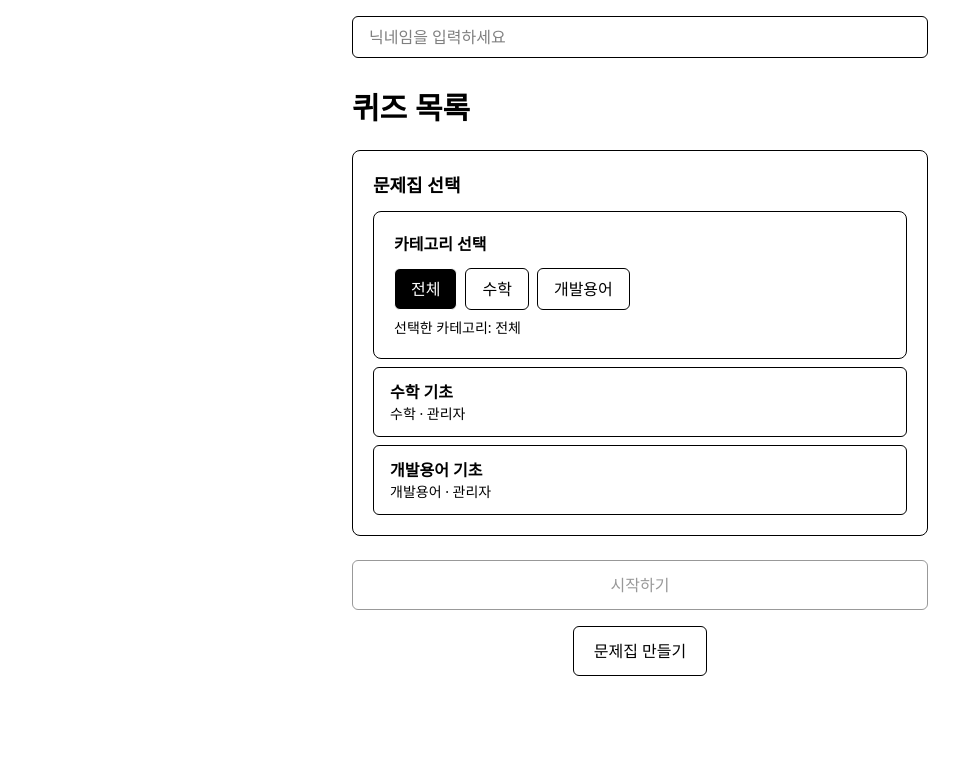
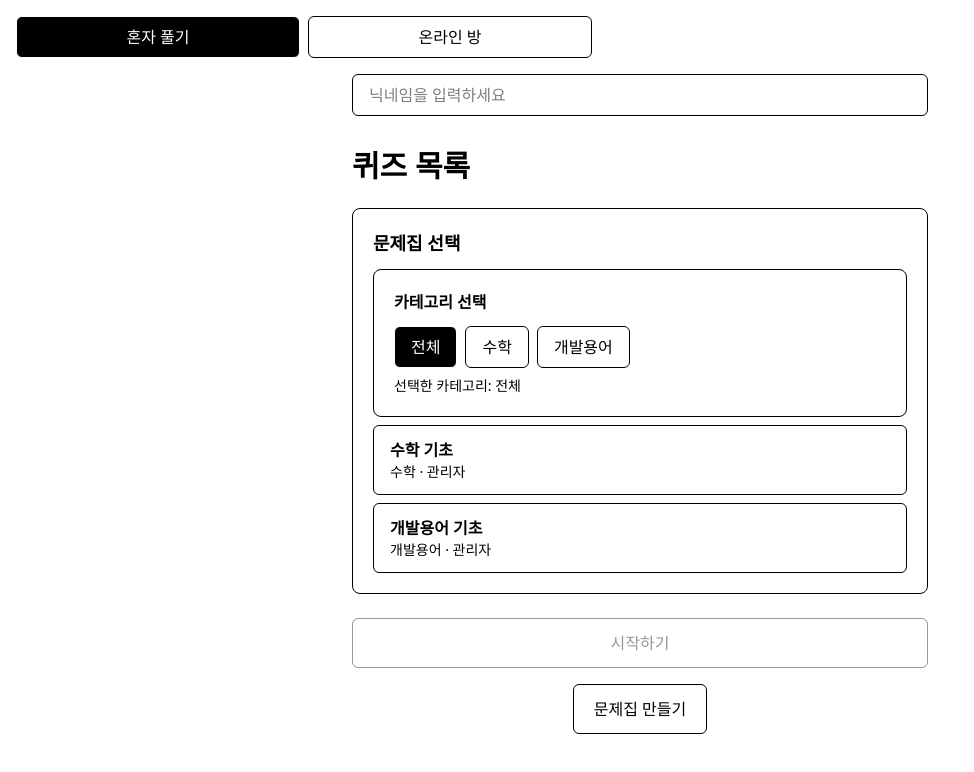
Before and after one commit to coonyang/quiz-app, a Next.js app: page / in a window 1280 px wide. Shown: the top 772 px of the page, without its empty margins (0-974 px from the left). Built offline with nearby package versions, Linux system fonts and the light colour scheme.

Commit message:
초기 mock 버전 유령방 만들어 연결하기

```diff
--- a/app/components/HomeClient.tsx
+++ b/app/components/HomeClient.tsx
@@ -7,6 +7,7 @@ import StartScreen from "../components/StartScreen";
 import { quizSets } from "../data/quizSets";
 import { useState, useEffect } from "react";
 import type { RankingRecord, Question, QuizSet } from "../types/quiz";
+import RoomLobby from "./RoomLobby";
 
 export default function HomeClient() {
   const [quizQuestions, setQuizQuestions] = useState<Question[]>([]);
@@ -29,6 +30,7 @@ export default function HomeClient() {
   const [customQuizSets, setCustomQuizSets] = useState<QuizSet[]>([]);
   const [isCreateModalOpen, setIsCreateModalOpen] = useState(false);
   const [editingQuizSet, setEditingQuizSet] = useState<QuizSet | null>(null);
+  const [playMode, setPlayMode] = useState<"solo" | "online">("solo");
 
   const allQuizSets = [...quizSets, ...customQuizSets];
   const categories = [
@@ -241,6 +243,26 @@ export default function HomeClient() {
     <main className="min-h-screen px-4 py-4 ">
       {!isStarted && !isFinished && (
         <>
+          <div className="ma-auto mb-4 flex max-w-xl gap-2">
+            <button
+              onClick={() => setPlayMode("solo")}
+              className={`flex-1 rounded-md border px-4 py-2 ${playMode === "solo" ? "bg-black text-white" : "bg-white text-black"}`}
+            >
+              혼자 풀기
+            </button>
+            <button
+              onClick={() => setPlayMode("online")}
+              className={`flex-1 rounded-md border px-4 py-2 ${
+                playMode === "online"
+                  ? "bg-black text-white"
+                  : "bg-white text-black"
+              }`}
+            >
+              온라인 방
+            </button>
+          </div>
+          {playMode === "solo" && (
+            <>
               <StartScreen
                 categories={categories}
                 selectedCategory={selectedCategory}
@@ -270,11 +292,17 @@ export default function HomeClient() {
                     setIsCreateModalOpen(false);
                     setEditingQuizSet(null);
                   }}
-              categories={categories.filter((category) => category !== "전체")}
+                  categories={categories.filter(
+                    (category) => category !== "전체",
+                  )}
                   onCreateQuizSet={createQuizSet}
                   onUpdateQuizSet={updateQuizSet}
                 />
               )}
+            </>
+          )}
+
+          {playMode === "online" && <RoomLobby />}
         </>
       )}
 
--- /dev/null
+++ b/app/components/RoomLobby.tsx
@@ -0,0 +1,57 @@
+type Room = {
+  id: string;
+  title: string;
+  quizSetTitle: string;
+  currentPlayers: number;
+  maxPlayers: number;
+};
+
+const mockRooms: Room[] = [
+  {
+    id: "room-1",
+    title: "수학 빠른방",
+    quizSetTitle: "수학 기초",
+    currentPlayers: 2,
+    maxPlayers: 4,
+  },
+  {
+    id: "room-2",
+    title: "개발용어 ㄱㄱ",
+    quizSetTitle: "개발용어 기초",
+    currentPlayers: 1,
+    maxPlayers: 4,
+  },
+];
+export default function RoomLobby() {
+  return (
+    <section className="mx-auto flex max-w-xl flex-col gap-4">
+      <div className="flex items-center justify-between">
+        <h1 className="text-2xl font-bold">온라인 방</h1>
+
+        <button className="rounded-md border px-4 py-2 hover:bg-emerald-300">
+          방 만들기
+        </button>
+      </div>
+
+      <div className="grid gap-3">
+        {mockRooms.map((room) => (
+          <div key={room.id} className="rounded-lg border p-4">
+            <div className="flex items-start justify-between gap-3">
+              <div>
+                <h2 className="font-semibold">{room.title}</h2>
+                <p className="text-sm text-gray-500">{room.quizSetTitle}</p>
+                <p className="text-sm">
+                  {room.currentPlayers} / {room.maxPlayers}
+                </p>
+              </div>
+
+              <button className="rounded-md border px-3 py-1 hover:bg-gray-100">
+                입장
+              </button>
+            </div>
+          </div>
+        ))}
+      </div>
+    </section>
+  );
+}
```
Lines whose indentation alone changed are shown as unchanged.
